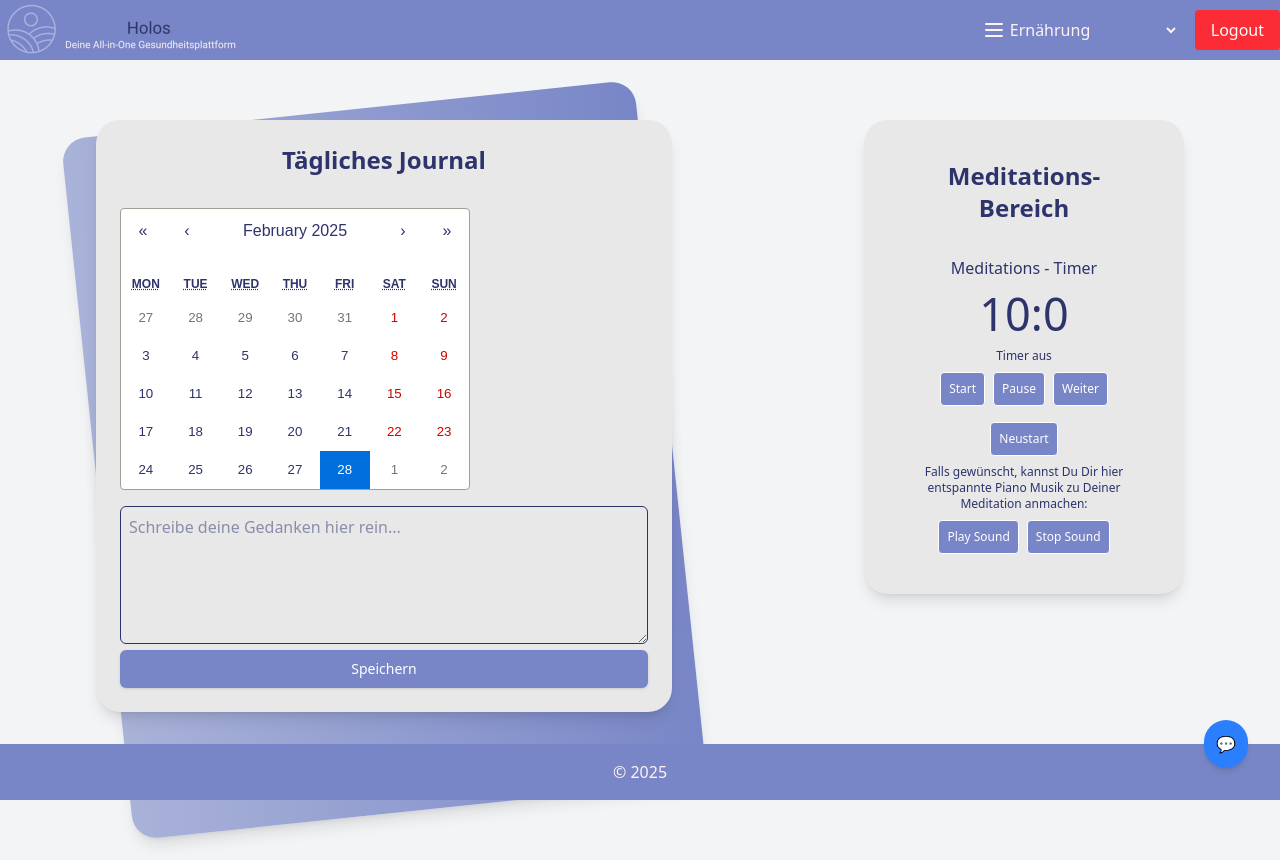
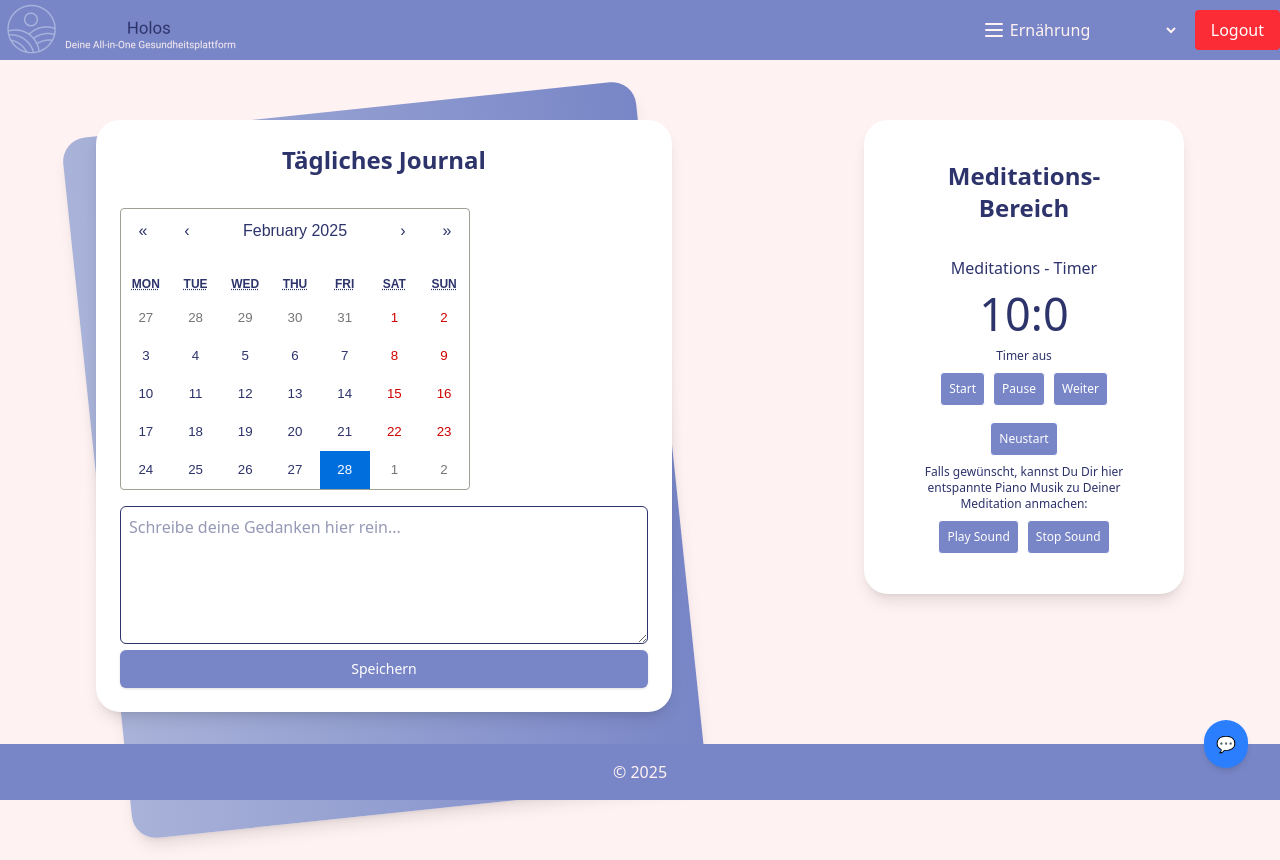
Before and after one commit to team-holos/holos-app, a React (Vite) app in the folder frontend/: page /mentalhealth in a window 1280 px wide. Built offline with nearby package versions, Linux system fonts and the light colour scheme; no server answers; sample sign-in values are in the browser's storage.

Commit message:
change bg color mental health page

```diff
--- a/frontend/src/pages/MentalHealthPage.jsx
+++ b/frontend/src/pages/MentalHealthPage.jsx
@@ -136,10 +136,10 @@ function MentalHealthPage() {
   };
 
   return (
-    <div className="min-h-screen text-[#2D336B] bg-gray-100 py-6 flex flex-col sm:flex-row justify-center sm:py-12">
+    <div className="min-h-screen text-[#2D336B] py-6 flex flex-col sm:flex-row justify-center sm:py-12">
       <div className="relative py-3 sm:max-w-xl sm:mx-auto flex-1">
         <div className="absolute inset-0 bg-gradient-to-r from-[#A9B2D8] to-[#7886C7] shadow-lg transform -skew-y-6 sm:skew-y-0 sm:-rotate-6 sm:rounded-3xl"></div>
-        <div className="relative px-2 py-8 bg-[#E8E8E8] shadow-lg sm:rounded-3xl sm:p-6">
+        <div className="relative px-2 py-8 bg-white shadow-lg sm:rounded-3xl sm:p-6">
           {/* Journaling Section */}
           <div>
             <h2 className="text-2xl font-semibold text-center mb-8">
@@ -173,7 +173,7 @@ function MentalHealthPage() {
         </div>
       </div>
       <div className="relative py-3 sm:max-w-xs sm:mx-auto mt-8 sm:mt-0 flex-1">
-        <div className="relative px-4 py-10 bg-[#E8E8E8] shadow-lg sm:rounded-3xl sm:p-10">
+        <div className="relative px-4 py-10 bg-white shadow-lg sm:rounded-3xl sm:p-10">
           <h2 className="text-2xl font-semibold text-center text-[#2D336B] mb-8">
             Meditations-Bereich
           </h2>
```
